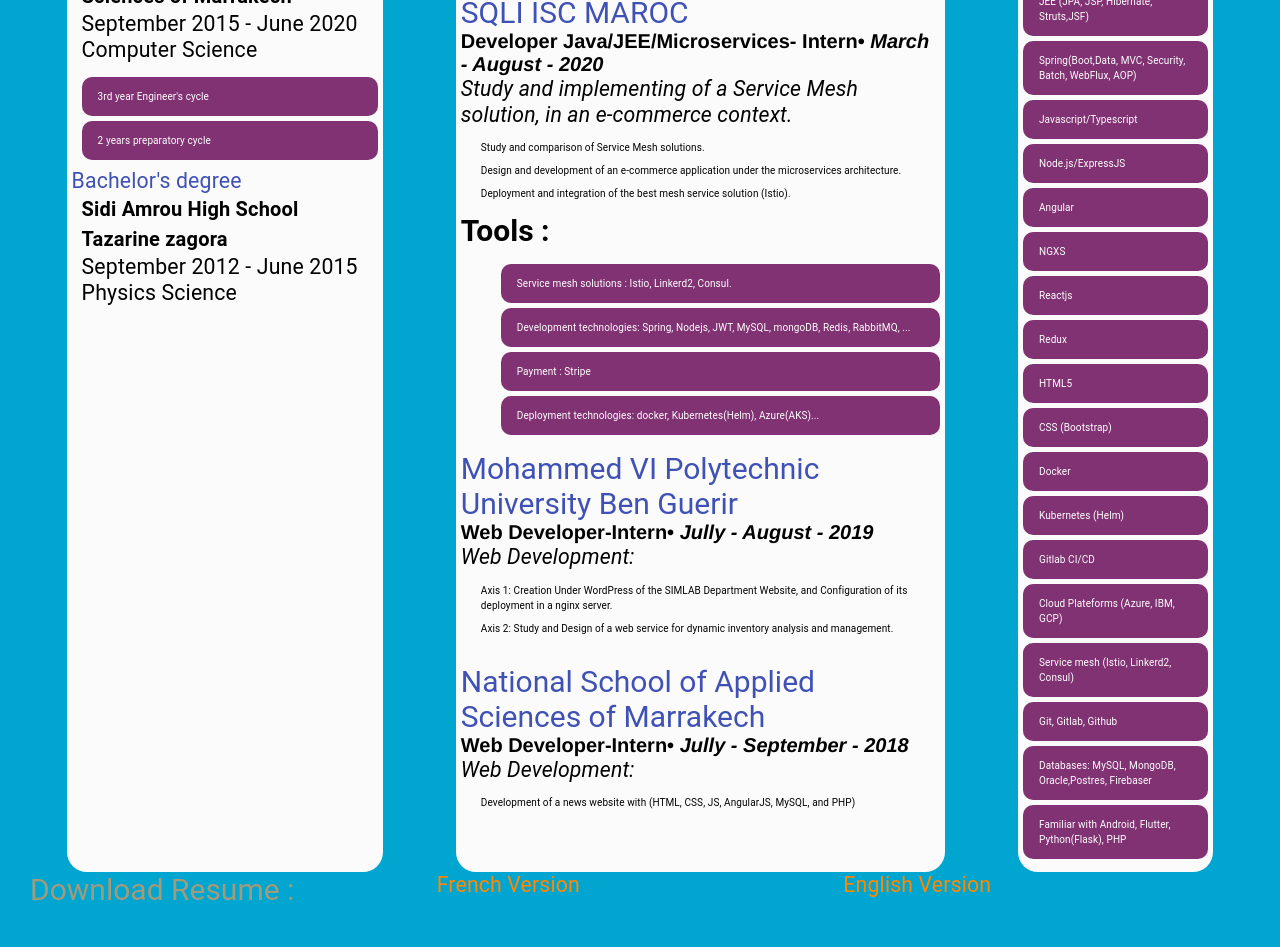
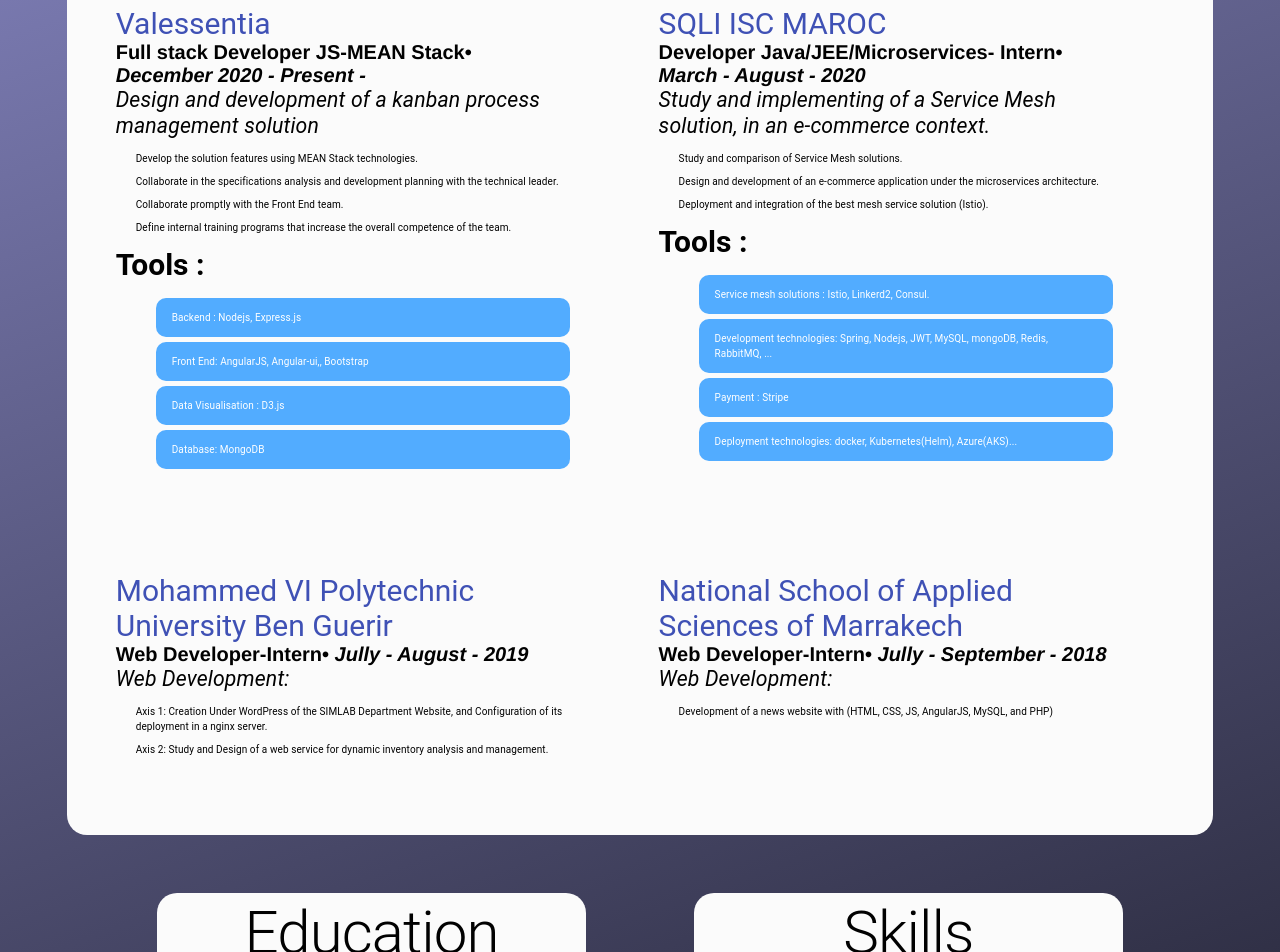
Before and after one commit to lhousaine/my_portfolio, a React (Create React App) app: page / in a window 1280 px wide. Shown: the part 620-1572 px from the top of the page. Built offline with nearby package versions, Linux system fonts and the light colour scheme.

Commit message:
update resume part by adding my current job

```diff
--- a/src/components/resume/Education.js
+++ b/src/components/resume/Education.js
@@ -8,7 +8,9 @@
         color: '201A23',
         display: 'flex',
         flexDirection: 'column',
-        padding: '5px'
+        width: '100%',
+        padding: '5px',
+        margin: '2% 5%'
     },
     title: {
         color: '201A23',
@@ -23,7 +25,8 @@
     },
     achievement: {
         color: '#fff',
-        backgroundColor: '#813273',
+        backgroundColor: '#52ACFF',
+        backgroundImage: "linear-gradient('180deg', '#52ACFF 25%', '#FFE32C 100%')",
         marginTop: `5px`,
         fontWeight: 'bold',
         borderRadius: '10px',
--- a/src/components/resume/Resume.js
+++ b/src/components/resume/Resume.js
@@ -8,16 +8,20 @@
 
 const useStyles = makeStyles({
     resume: {
-        backgroundColor: '#00A5D0',
+        backgroundColor: '#8181bb',
+        backgroundImage: 'linear-gradient(160deg, #8181bb 0%, #000000 100%)',
         color: '#010101',
     },
-    resumeContent:{
+    eduSkills: {
         display: 'flex',
         flexDirection: 'row',
         justifyContent: 'space-between',
         flexWrap:'nowrap',
+        padding: '0 3%'
+    },
+    resumeContent:{
         "& > *":{
-            margin: '0 3%'
+            margin: '3% 3%'
         }
     }
 });
@@ -27,9 +31,11 @@
     return (
         <section id="resume" className={classes.resume}>
             <Box className={classes.resumeContent}>
+                <Works works={resumeData.work} />
+                <Box className={classes.eduSkills}>
                 <Education education={resumeData.education} />
-                <Works works={resumeData.work} />
                 <Skills skills={resumeData.skills} />
+                </Box>
             </Box>
             <ResumeLink/>
         </section>
--- a/src/components/resume/Works.js
+++ b/src/components/resume/Works.js
@@ -2,13 +2,20 @@
 import { List, ListItem, ListItemText, makeStyles, Typography, Box } from '@material-ui/core';
 
 const useStyles = makeStyles((theme) => ({
-    works: {
+    workExperiences: {
         backgroundColor: '#FBFBFB',
         borderRadius: '20px',
         color: '201A23',
+        padding: '5px'
+    },
+    works: {
         display: 'flex',
-        flexDirection: 'column',
-        padding: '5px'
+        flexWrap: 'wrap',
+    },
+    work: {
+        margin: 10+'px',
+        width: '40%',
+        padding: '3%',
     },
     title: {
         color: '201A23',
@@ -22,12 +29,13 @@
         color: '#000',
         margin: '0 20px',
         fontWeight: 'bold',
-        fontSize: '20px',
+        fontSize: '25px',
         padding: 0,
     },
     tool: {
         color: '#fff',
-        backgroundColor: '#813273',
+        backgroundColor: '#52ACFF',
+        backgroundImage: "linear-gradient('180deg', '#52ACFF 25%', '#FFE32C 100%')",
         marginTop: `5px`,
         fontWeight: 'bold',
         borderRadius: '10px',
@@ -42,16 +50,15 @@
     let works = props.works;
     const classes = useStyles();
     return (
-        <Box className={classes.works}>
+        <Box className={classes.workExperiences}>
             <Typography variant='h1' component='h2' className={classes.title}>
                 Work and Experiences
             </Typography>
-            <Box>
+            <Box className={classes.works}>
                 {
                     works && works.map((item) => {
                         return (
-                            <Box>
-                                <Box>
+                                <Box className={classes.work}>
                                     <Typography variant='h3' component='h4' color='primary'>{item.CompanyName}</Typography>
                                     <Typography variant='p' className={classes.specialization}>
                                         {item.specialization}
@@ -83,7 +90,6 @@
                                             }
                                         </ul>
                                     </Box>
-                                </Box>
                             </Box>
                         )
                     })
--- a/src/components/resume/skills.js
+++ b/src/components/resume/skills.js
@@ -8,15 +8,19 @@
         color: '201A23',
         display: 'flex',
         flexDirection: 'column',
-        padding: '5px'
+        width: '100%',
+        padding: '5px',
+        margin: '2% 5%'
     },
     title: {
         color: '201A23',
         textAlign: 'center'
     },
     skill: {
+        backgroundColor: '#52ACFF',
+        backgroundImage: "linear-gradient('180deg', '#52ACFF 25%', '#FFE32C 100%')",
         color: '#fff',
-        backgroundColor: '#813273',
+       // backgroundColor: '#3edbf0',
         marginTop: `5px`,
         borderRadius: '10px',
         '&:hover': {
--- a/src/resumeData.js
+++ b/src/resumeData.js
@@ -5,7 +5,7 @@
     "contacts":[
         {
             "name":"phoneNumber",
-            "userId":"(+212)603708829"
+            "userId":"(+212)679711689"
         },
         {
             "name":"gmail",
@@ -45,7 +45,7 @@
     "aboutme": "I am a computer sciences engineer , graduated from the National School of Applied Sciences of Marrakech. I am interested in full-stack development & Microservices Architectures and everything in its orbit. I like to learn and create web applications in various parts of software development and like to learn about new technologies.",
     "address": "DR AIT ALLA TAZARINE ZAGORA, MAROC",
     "website": "https://lhousaine.github.io",
-    "phone_number":"(+212)603708829",
+    "phone_number":"(+212)679711689",
     "email":"l.ouarhou.ensa@gmail.com",
     "education": [
         {
@@ -68,6 +68,24 @@
         }
     ],
     "work": [
+        {
+            "CompanyName": "Valessentia",
+            "specialization": "Full stack Developer JS-MEAN Stack",
+            "MonthOfLeaving": "December 2020 - Present",
+            "theme":"Design and development of a kanban process management solution",
+            "Achievements": [
+               "Develop the solution features using MEAN Stack technologies.",
+               "Collaborate in the specifications analysis and development planning with the technical leader.",
+               "Collaborate promptly with the Front End team.",
+               "Define internal training programs that increase the overall competence of the team.",
+            ],
+            "Tools": [
+              "Backend : Nodejs, Express.js" ,
+              "Front End:  AngularJS, Angular-ui,, Bootstrap",
+              "Data Visualisation : D3.js",
+              "Database: MongoDB"
+            ]
+        },
         {
             "CompanyName": "SQLI ISC MAROC",
             "specialization": "Developer Java/JEE/Microservices- Intern",
@@ -111,19 +129,19 @@
     "skillsDescription": "my professional skills",
     "skills": [
         {
-            "skillname": "Java"
-        },
-        {
-            "skillname": "JEE (JPA, JSP, Hibernate, Struts,JSF)"
-        },
-        {
-            "skillname": "Spring(Boot,Data, MVC, Security, Batch, WebFlux, AOP)"
-        },
-        {
             "skillname": "Javascript/Typescript"
         },
         {
             "skillname": "Node.js/ExpressJS"
+        },
+        {
+            "skillname": "Java"
+        },
+        {
+            "skillname": "JEE (JPA, JSP, Hibernate)"
+        },
+        {
+            "skillname": "Spring(Boot,Data, MVC, Security )"
         },
         {
             "skillname": "Angular"
@@ -153,19 +171,16 @@
             "skillname": "Gitlab CI/CD"
         },
         {
-            "skillname": "Cloud Plateforms (Azure, IBM, GCP)"
-        },
-        {
             "skillname": "Service mesh (Istio, Linkerd2, Consul)"
         },
         {
-            "skillname": "Git, Gitlab, Github"
+            "skillname": "Databases: MySQL, MongoDB, Firebaser"
         },
         {
-            "skillname": "Databases: MySQL, MongoDB, Oracle,Postres, Firebaser"
+            "skillname": "env of dev: Vscode, Git, Github, Gira, Scrum, Trello, slack"
         },
         {
-            "skillname": "Familiar with Android, Flutter, Python(Flask), PHP"
+            "skillname": "Familiar with Cloud Plateforms (Azure, IBM, GCP)"
         }
     ],
     "portfolio": [
```
